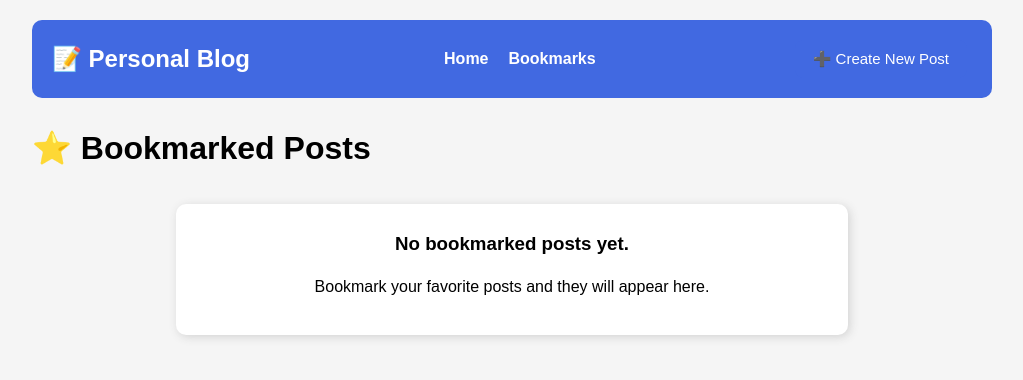
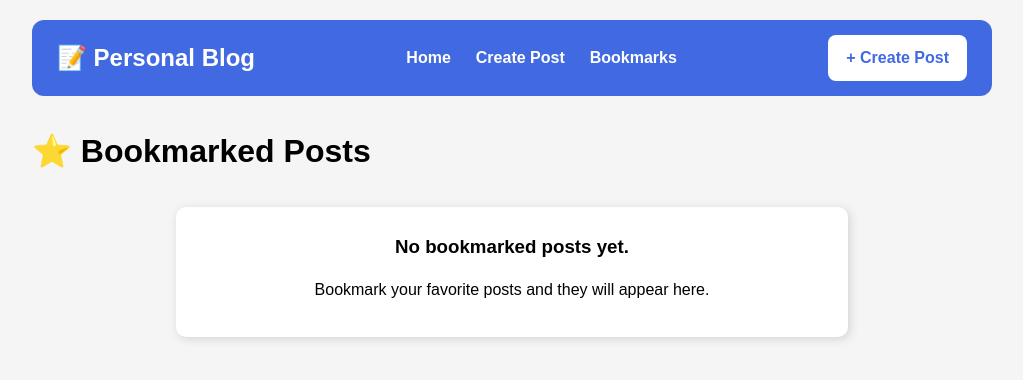
Before and after one commit to sumeyaarebo94-sudo/blog-app, a React (Vite) app: page /bookmarks in a window 1280 px wide. Shown: the top 380 px of the page, without its empty margins (128-1151 px from the left). Built offline with nearby package versions, Linux system fonts and the light colour scheme.

Commit message:
Update home page grid layout

```diff
--- a/src/components/Navbar.jsx
+++ b/src/components/Navbar.jsx
@@ -7,13 +7,12 @@ function Navbar() {
 
       <div className="nav-links">
         <Link to="/">Home</Link>
+        <Link to="/create">Create Post</Link>
         <Link to="/bookmarks">Bookmarks</Link>
       </div>
 
-      <Link to="/create">
-        <button className="navbar-create-btn">
-          ➕ Create New Post
-        </button>
+      <Link to="/create" className="create-btn">
+        + Create Post
       </Link>
     </nav>
   );
--- a/src/index.css
+++ b/src/index.css
@@ -355,3 +355,54 @@ hr {
   font-size: 28px;
   font-weight: bold;
 }
+.navbar {
+  display: flex;
+  justify-content: space-between;
+  align-items: center;
+  background-color: royalblue;
+  padding: 15px 25px;
+  border-radius: 12px;
+  margin-bottom: 30px;
+}
+
+.navbar h2 {
+  color: white;
+  margin: 0;
+}
+
+.nav-links {
+  display: flex;
+  gap: 25px;
+}
+
+.nav-links a {
+  color: white;
+  font-weight: bold;
+}
+
+.nav-links a:hover {
+  color: lightgray;
+}
+
+.create-btn {
+  background-color: white;
+  color: royalblue;
+  padding: 10px 18px;
+  border-radius: 8px;
+  font-weight: bold;
+}
+
+.create-btn:hover {
+  background-color: whitesmoke;
+}
+.posts-grid {
+  display: grid;
+  grid-template-columns: repeat(3, 1fr);
+  gap: 25px;
+  margin-top: 20px;
+}
+
+.blog-card {
+  width: 100%;
+  margin: 0;
+}
--- a/src/pages/Home.jsx
+++ b/src/pages/Home.jsx
@@ -53,12 +53,11 @@ function Home() {
           };
         });
 
-        const allPosts = [
+        setPosts([
           ...localCreatedPosts,
           ...postsWithComments,
-        ];
+        ]);
 
-        setPosts(allPosts);
         setLoading(false);
       })
       .catch((err) => {
@@ -67,19 +66,12 @@ function Home() {
       });
   }, [createdPosts]);
 
-  if (loading) {
-    return <h2>Loading...</h2>;
-  }
-
-  if (error) {
-    return <h2>{error}</h2>;
-  }
+  if (loading) return <h2>Loading...</h2>;
+  if (error) return <h2>{error}</h2>;
 
   const allTags = [
     "All",
-    ...new Set(
-      posts.flatMap((post) => post.tags || [])
-    ),
+    ...new Set(posts.flatMap((post) => post.tags || [])),
   ];
 
   const filteredPosts =
@@ -92,7 +84,6 @@ function Home() {
   return (
     <div className="home">
       <div className="welcome-section">
-
         <p>
           Welcome! Discover interesting posts,
           share your ideas, and connect through
@@ -106,16 +97,14 @@ function Home() {
         {allTags.map((tag) => (
           <button
             key={tag}
-            onClick={() =>
-              setSelectedTag(tag)
-            }
+            onClick={() => setSelectedTag(tag)}
           >
             {tag}
           </button>
         ))}
       </div>
 
-      <div className="blog-grid">
+      <div className="posts-grid">
         {filteredPosts.map((post) => (
           <BlogCard
             key={post.id}
```
